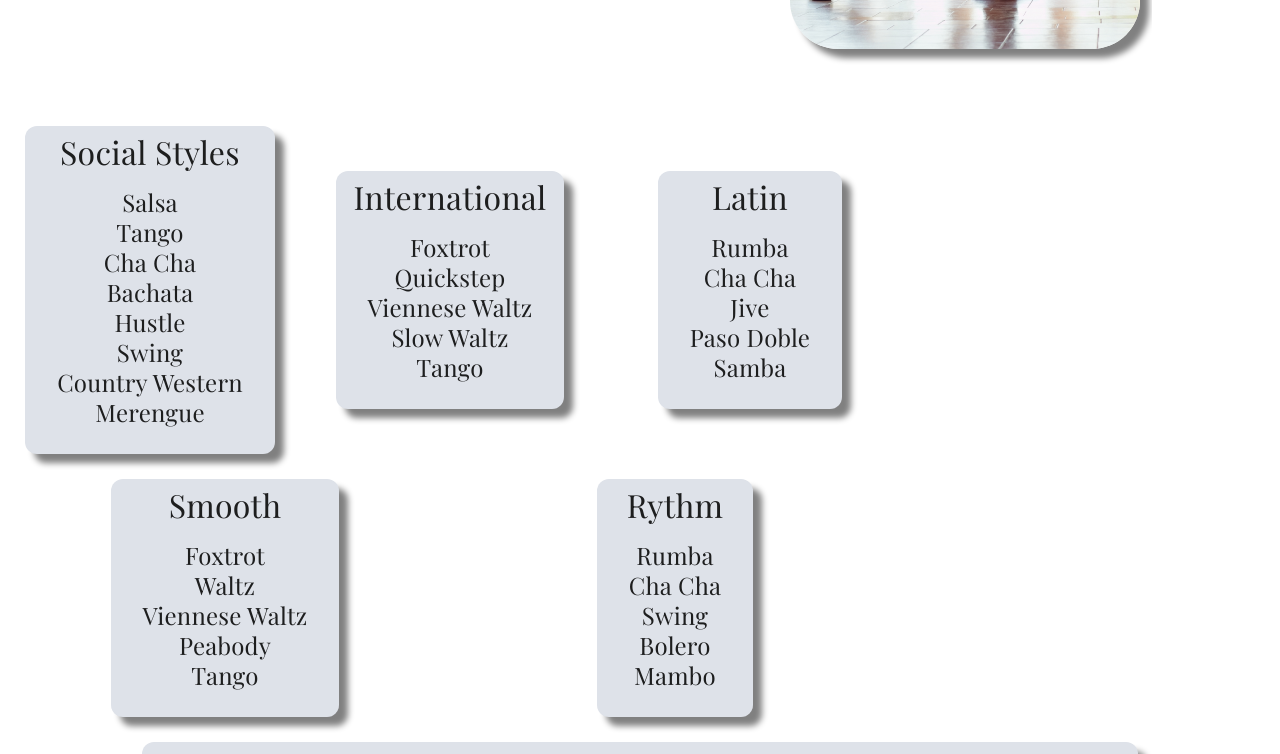
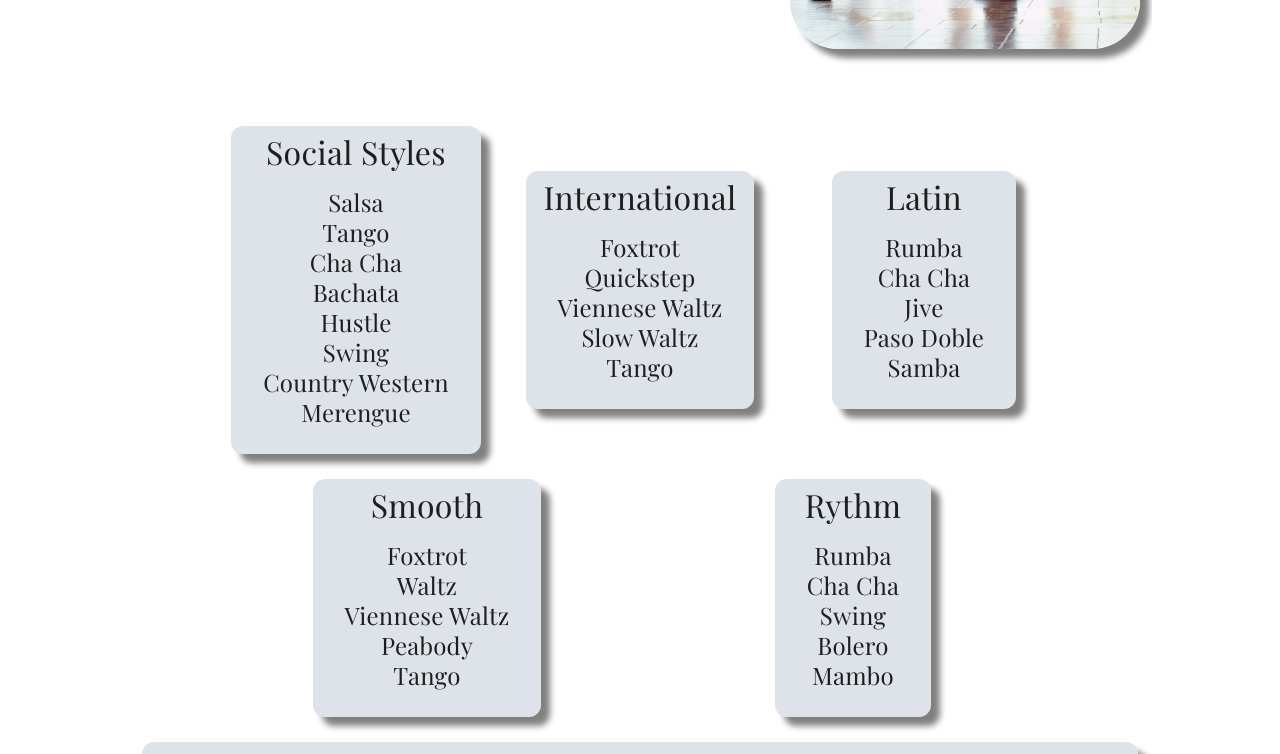
Before and after one commit to th2n10s4u/embd-website, a React (Create React App) app: page / in a window 1280 px wide. Shown: the part 2340-3094 px from the top of the page. Built offline with nearby package versions, Linux system fonts and the light colour scheme.

Commit message:
Update StylesOfDance.js
fixed width to center container.

```diff
--- a/src/assets/components/StylesOfDance.js
+++ b/src/assets/components/StylesOfDance.js
@@ -1,5 +1,5 @@
 import React from "react";
-import { Box, Paper, Typography } from "@mui/material";
+import { Box, Container, Paper, Typography } from "@mui/material";
 import LatinDip from "../images/latin-dip-image.png";
 import TemplateCard from "./TemplateCard";
 import TemplateTextCard from "./TemplateTextCard";
@@ -7,6 +7,15 @@ import TemplateTextCard from "./TemplateTextCard";
 export default function StylesOfDance() {
   return (
     <React.Fragment>
+      <Paper
+        elevation={0}
+        sx={{
+          display: "flex",
+          flexDirection: "column",
+          justifyContent: "center",
+          alignItems: "Center",
+        }}
+      >
         <Box sx={{ display: "flex", justifyContent: "space-around" }}>
           <TemplateCard
             img={LatinDip}
@@ -19,10 +28,21 @@ export default function StylesOfDance() {
           />
         </Box>
 
+        <Container
+          sx={{
+            display: "flex",
+            flexDirection: "column",
+            justifyContent: "center",
+            // maxWidth:"900px",
+            // minWidth:"813px",
+            width: "900px",
+          }}
+        >
           <Box
             sx={{
               display: "flex",
               flexDirection: "row",
+              justifyContent: "space-evenly",
               alignItems: "center",
               maxWidth: "900px",
             }}
@@ -69,7 +89,13 @@ export default function StylesOfDance() {
           >
             <TemplateTextCard
               TextCardHeader="Smooth"
-          ListText={["Foxtrot", "Waltz", "Viennese Waltz", "Peabody", "Tango"]}
+              ListText={[
+                "Foxtrot",
+                "Waltz",
+                "Viennese Waltz",
+                "Peabody",
+                "Tango",
+              ]}
             />
 
             <TemplateTextCard
@@ -77,13 +103,14 @@ export default function StylesOfDance() {
               ListText={["Rumba", "Cha Cha", "Swing", "Bolero", "Mambo"]}
             />
           </Box>
-
+        </Container>
         <TemplateTextCard
           ListText={[
             "Not sure what dance style is right for you?",
             "Don't worry! Just Tell us your goals and we can help you pick the right dances to learn",
           ]}
         />
+      </Paper>
     </React.Fragment>
   );
 }
```
Lines whose indentation alone changed are shown as unchanged.
